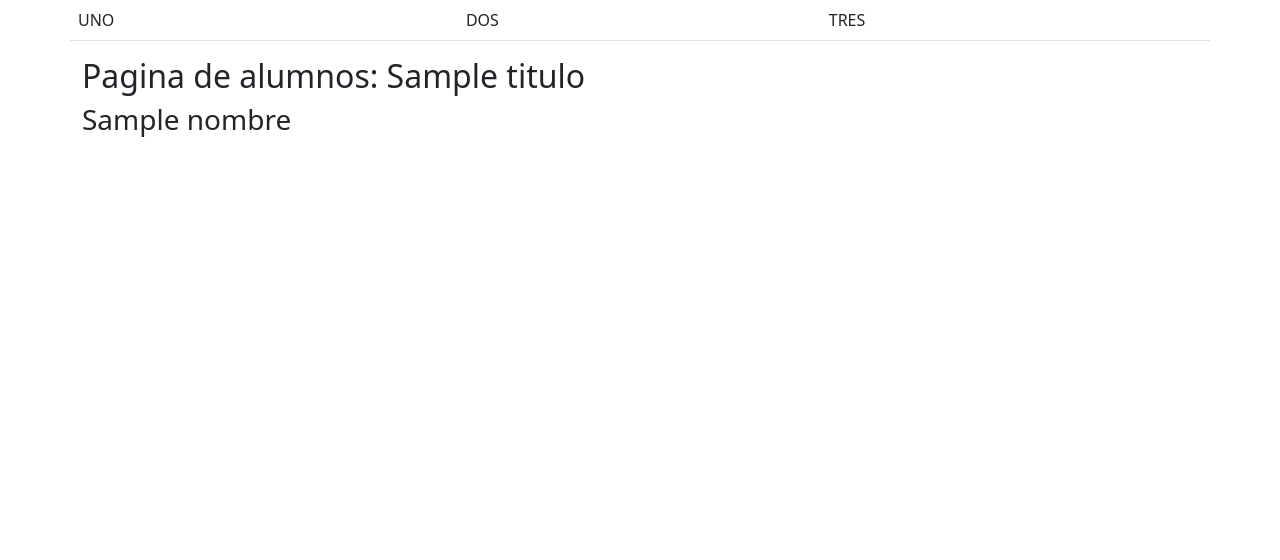
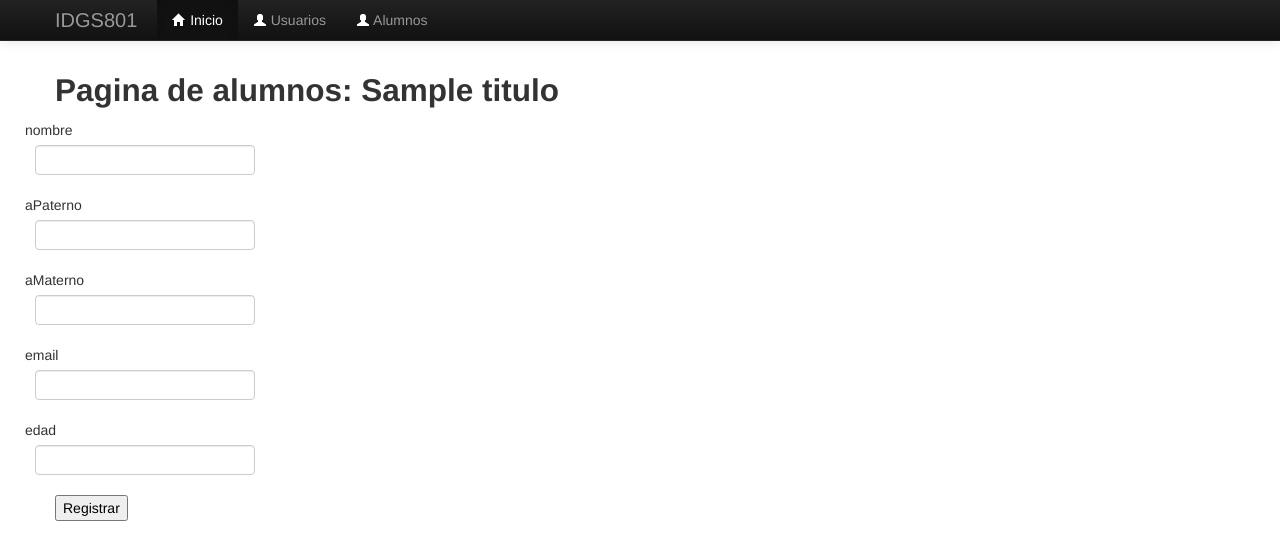
Before and after one commit to IDGS80120002163/IntroFlaskIDGS801, a Flask app: template templates/alumnos.html in a window 1280 px wide. Shown: the top 560 px of the page. Run offline with Flask 3, Linux system fonts and the light colour scheme; the template is opened without the code that fills it: values that come from a table or form of the project are taken from there, most other values are stand-ins (such as "Sample title", 1, 10 or a date in 2020); some libraries are stand-ins or nearby versions.

Commit message:
DAFP 29-01-2024

```diff
--- /dev/null
+++ b/templates/_macros.html
@@ -0,0 +1,12 @@
+{% macro datos(name, placeholder, type='text') %}
+
+<p><input type="{{type}}" name="{{name}}" placeholder="{{placeholder}}"></p>
+
+{% endmacro %}
+
+{% macro camposNuevos(field) %}
+
+<td>{{field.label}}</td>
+<dd>{{field(**kwargs)| safe}}</dd>
+
+{% endmacro %}
--- a/templates/alumnos.html
+++ b/templates/alumnos.html
@@ -1,9 +1,34 @@
-{% extends "layout.html" %}
+{% extends "layout2.html" %}
 {%block container %}
-
+{% import "_macros.html" as macros %}
 <h2>Pagina de alumnos: {{titulo}}</h2>
-{% for nom in nombres %}
-    <h3>{{nom}}</h3>
-{% endfor %}
+    <form action="">
+        <div class="row control-group">
+            <div class="form-group col-xs-12 floating-label-form-group controls">
+                {{macros.camposNuevos(form.nombre, class='form-control')}}
+            </div>
+        </div>
+        <div class="row control-group">
+            <div class="form-group col-xs-12 floating-label-form-group controls">
+                {{macros.camposNuevos(form.aPaterno, class='form-control')}}
+            </div>
+        </div>
+        <div class="row control-group">
+            <div class="form-group col-xs-12 floating-label-form-group controls">
+                {{macros.camposNuevos(form.aMaterno, class='form-control')}}
+            </div>
+        </div>
+        <div class="row control-group">
+            <div class="form-group col-xs-12 floating-label-form-group controls">
+                {{macros.camposNuevos(form.email, class='form-control')}}
+            </div>
+        </div>
+        <div class="row control-group">
+            <div class="form-group col-xs-12 floating-label-form-group controls">
+                {{macros.camposNuevos(form.edad, class='form-control')}}
+            </div>
+        </div>
+        <input type="submit" id="btn1" name="btn1" value="Registrar">
+    </form>
 
 {%endblock%}
--- a/templates/layout2.html
+++ b/templates/layout2.html
@@ -50,7 +50,7 @@
 
     <div class="container">
 
-        {% block content %}
+        {% block container %}
 
         {% endblock %}
 
```
